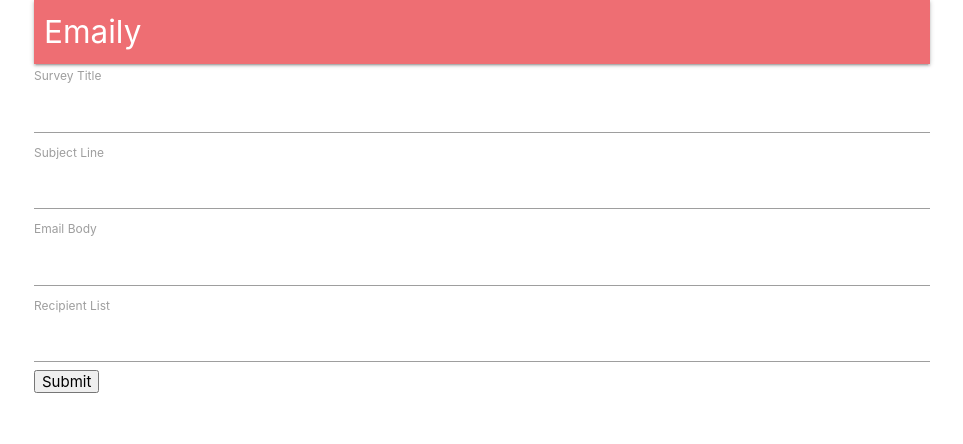
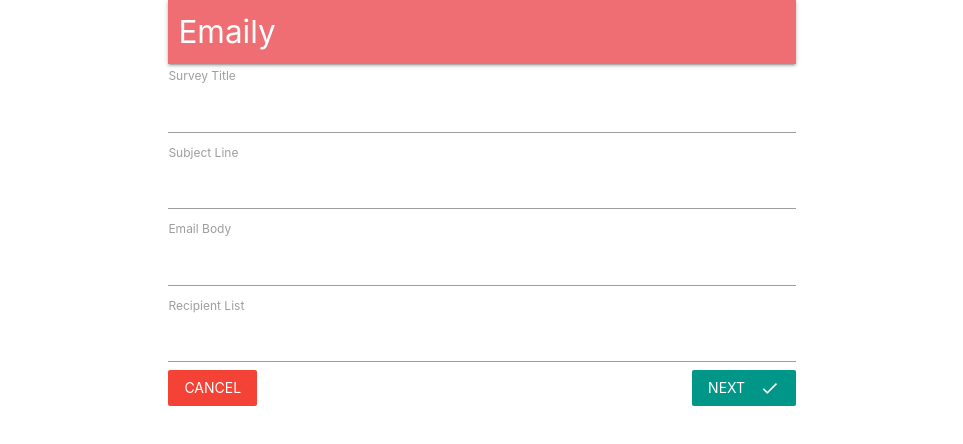
Before and after one commit to mikallwilsonn/yaynay, a React (Create React App) app in the folder client/: page /surveys/new in a window 1280 px wide. Shown: the top 444 px of the page, without its empty margins (158-1121 px from the left). Built offline with nearby package versions, Linux system fonts and the light colour scheme; no server answers.

Commit message:
Styling the form

```diff
--- a/client/src/components/App.js
+++ b/client/src/components/App.js
@@ -20,7 +20,7 @@
         return (
             <div className="container">
                 <BrowserRouter>
-                    <div>
+                    <div className="container">
                         <Header />
                         <Route exact path="/" component={Landing} />
                         <Route exact path="/surveys" component={Dashboard} />
--- a/client/src/components/surveys/SurveyForm.js
+++ b/client/src/components/surveys/SurveyForm.js
@@ -3,6 +3,7 @@
 import React, { Component } from 'react';
 import { reduxForm, Field } from 'redux-form';
 import SurveyField from './SurveyField';
+import { Link } from 'react-router-dom';
 
 
 const FIELDS = [
@@ -27,7 +28,13 @@
                     onSubmit={this.props.handleSubmit( values => console.log( values ))}
                 >
                     {this.renderFields()}
-                    <button type="submit">Submit</button>
+                    <Link to="/surveys" className="red btn-flat white-text">
+                        Cancel
+                    </Link>
+                    <button type="submit" className="teal btn-flat right white-text">
+                        Next
+                        <i className="material-icons right">done</i>
+                    </button>
                 </form>
 
             </div>
```
